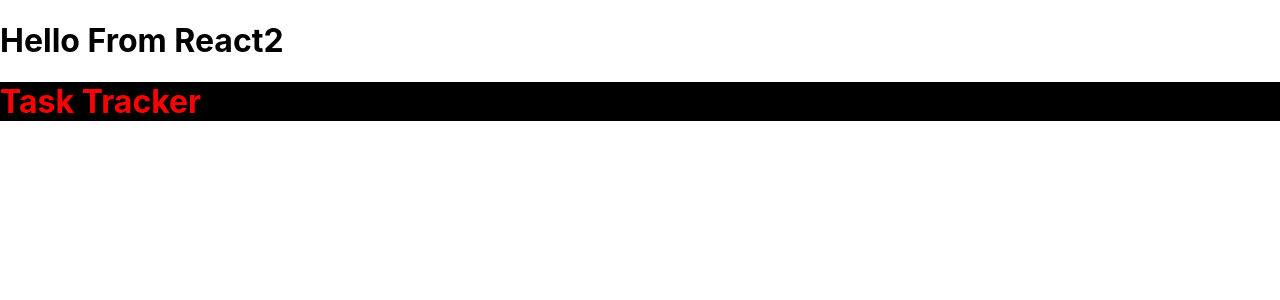
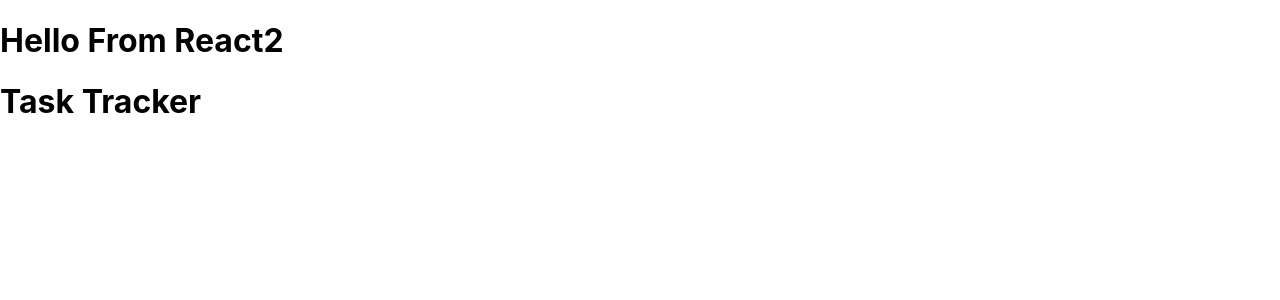
Before and after one commit to Alexmry/my-third-react-app, a React (Create React App) app: page / in a window 1280 px wide. Shown: the top 300 px of the page. Built offline with nearby package versions, Linux system fonts and the light colour scheme.

Commit message:
added CSS in index

```diff
--- a/src/components/Header.js
+++ b/src/components/Header.js
@@ -4,7 +4,7 @@ import PropTypes from 'prop-types'
 const Header = ({title}) => {
     return (
         <header>
-            <h1 style={headingStyle}>{title}</h1>
+            <h1>{title}</h1>
         </header>
     )
 }
@@ -16,10 +16,10 @@ Header.defaultProps = {
 Header.propTypes = {
     title: PropTypes.string.isRequired
 }
-
-const headingStyle = {
-    color: 'red',
-    backgroundColor: 'black'
-}
+// CSS in JS
+// const headingStyle = {
+//     color: 'red',
+//     backgroundColor: 'black'
+// }
 
 export default Header
```
